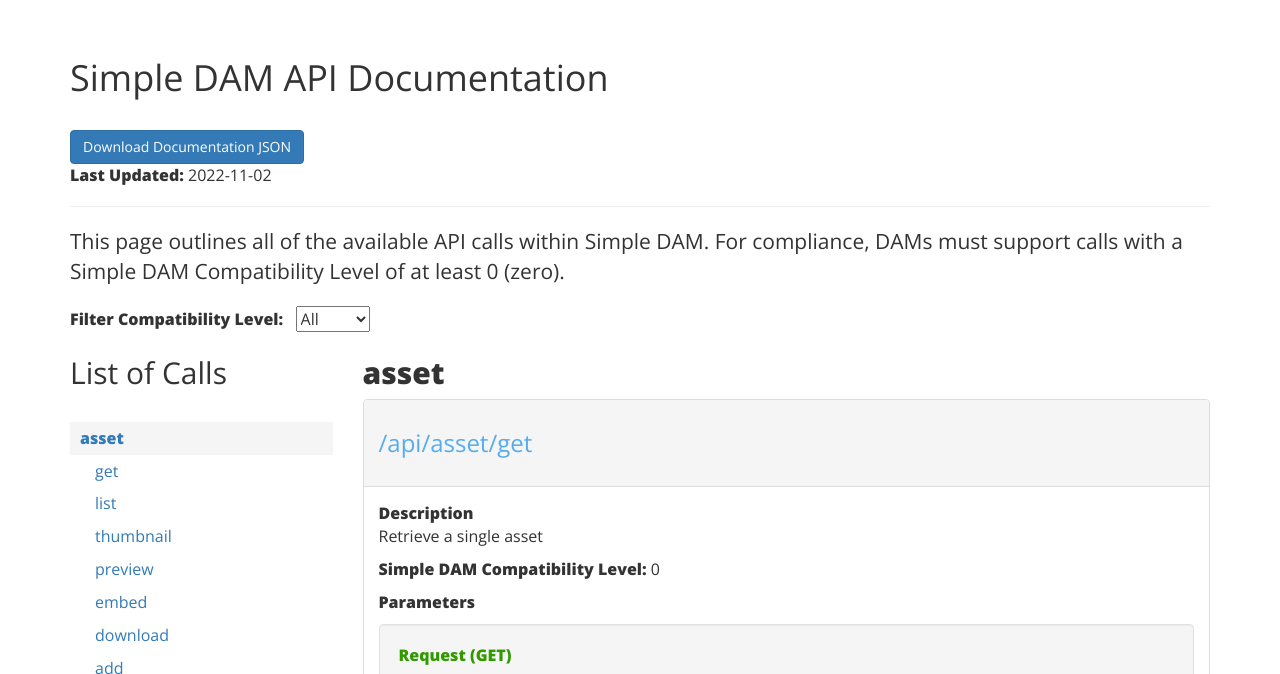
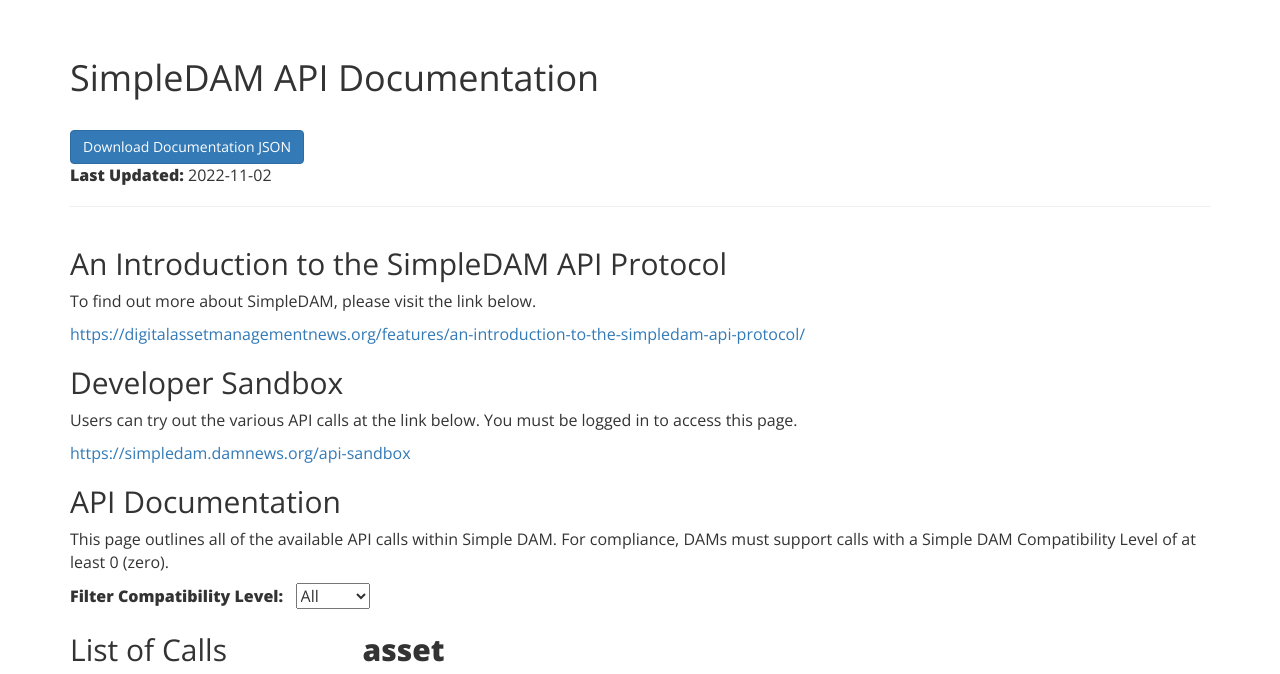
Before and after one commit to SimpleDAM/Front-End, a plain HTML site: page src/docs/index.html in a window 1280 px wide. Shown: the part 83-757 px from the top of the page. Drawn offline with nearby package versions, Linux system fonts and the light colour scheme.

Commit message:
Initial commit

```diff
--- a/src/docs/index.html
+++ b/src/docs/index.html
@@ -20,7 +20,7 @@ THIS SOFTWARE IS PROVIDED BY THE COPYRIGHT HOLDERS AND CONTRIBUTORS "AS IS" AND
     <meta http-equiv="X-UA-Compatible" content="IE=edge">
     <meta name="viewport" content="width=device-width, initial-scale=1">
     <!-- The above 3 meta tags *must* come first in the head; any other head content must come *after* these tags -->
-    <title>Simple DAM - API Documentation</title>
+    <title>SimpleDAM - API Documentation</title>
 	<link href="https://fonts.googleapis.com/css?family=Open+Sans:100,200,300,400,600,800" rel="stylesheet">
 	<!-- Bootstrap -->
 	<link href="/css/bootstrap.min.css" rel="stylesheet">
@@ -96,7 +96,7 @@ THIS SOFTWARE IS PROVIDED BY THE COPYRIGHT HOLDERS AND CONTRIBUTORS "AS IS" AND
 <div class="row">
 	<div class="col-lg-12">
 		<div class="page-header">
-		<h1 id="type">Simple DAM API Documentation</h1><br>
+		<h1 id="type">SimpleDAM API Documentation</h1><br>
 		<a class="btn btn-primary" href="./docs.json" target="_blank">Download Documentation JSON</a>
 		<p><strong>Last Updated:</strong> 2022-11-02</p>
 		</div>
@@ -108,7 +108,16 @@ THIS SOFTWARE IS PROVIDED BY THE COPYRIGHT HOLDERS AND CONTRIBUTORS "AS IS" AND
 	<!-- BEGIN: Paste docs HTML below this -->
 	<div class="col-lg-12">
 
-	<p class="lead">This page outlines all of the available API calls within Simple DAM.   For compliance, DAMs must support calls with a Simple DAM Compatibility Level of at least 0 (zero).</p>
+	<h2>An Introduction to the SimpleDAM API Protocol</h2>
+	<p>To find out more about SimpleDAM, please visit the link below.</p>
+	<p><a href="https://digitalassetmanagementnews.org/features/an-introduction-to-the-simpledam-api-protocol/" target="_blank">https://digitalassetmanagementnews.org/features/an-introduction-to-the-simpledam-api-protocol/</a></p>
+
+	<h2>Developer Sandbox</h2>
+	<p>Users can try out the various API calls at the link below. You must be logged in to access this page.</p>
+	<p><a href="https://simpledam.damnews.org/api-sandbox" target="_blank">https://simpledam.damnews.org/api-sandbox</a></p>
+
+	<h2>API Documentation</h2>
+	<p>This page outlines all of the available API calls within Simple DAM.  For compliance, DAMs must support calls with a Simple DAM Compatibility Level of at least 0 (zero).</p>
 
 	<label>Filter Compatibility Level: &nbsp;</label>
 	<select id="filter-sdcl" name="filter-sdcl">
```
Also changed, not shown: src/account.html (+1 -1 lines), src/admin/add.html (+1 -1 lines), src/admin/edit.html (+1 -1 lines), src/admin/events.html (+1 -1 lines), src/admin/users.html (+1 -1 lines), src/api-sandbox.html (+1 -1 lines), src/asset.html (+1 -1 lines), src/error.html (+1 -1 lines), src/index.html (+11 -2 lines), src/page_not_found.html (+1 -1 lines), src/view.html (+1 -1 lines).
